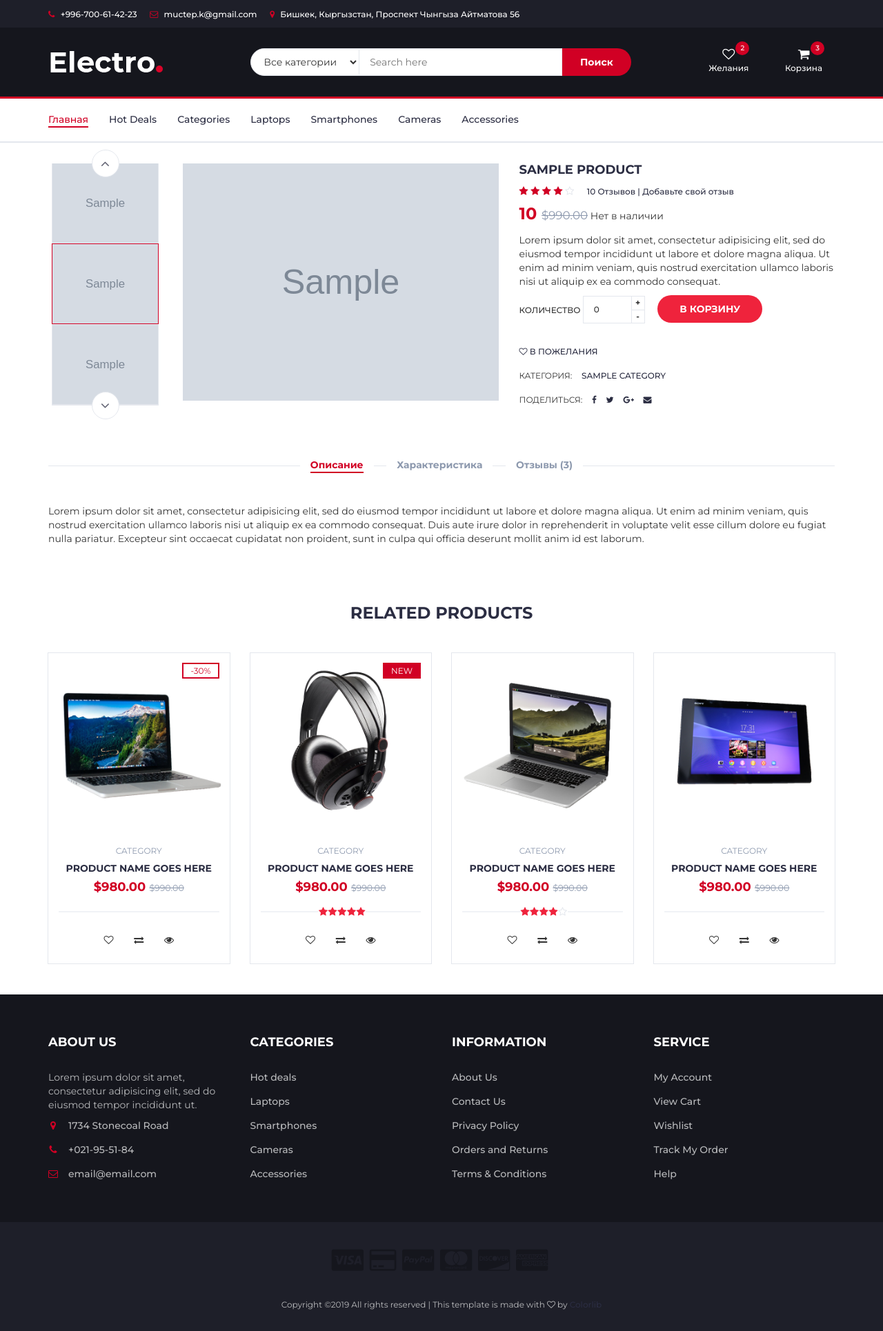
After one commit to MuctepK/shop_project, a Django app: a page that uses source/webapp/templates/product.html in a window 1280 px wide. The commit adds this page. Shown: the whole page at 69% size. Run offline with Django 3.2, Linux system fonts and the light colour scheme; tables that the repository leaves empty hold one stand-in row (values such as "Sample post"); grey boxes marked "Sample" are stand-in pictures; parts of the project's set-up code (start-up, migrations or seed data) failed here and were passed over; some libraries are stand-ins or nearby versions.

Commit message:
Добавлен детальный просмотр товара

```diff
--- a/source/webapp/models.py
+++ b/source/webapp/models.py
@@ -18,6 +18,9 @@ class Product(models.Model):
 
     def main_image(self):
         return self.images.all().first().image
+
+    def get_images(self):
+        return [item.image for item in self.images.all()]
 
     def __str__(self):
         return self.name
--- /dev/null
+++ b/source/webapp/templates/product.html
@@ -0,0 +1,468 @@
+{% extends 'base.html' %}
+{% block content %}
+	<!-- SECTION -->
+		<div class="section">
+			<!-- container -->
+			<div class="container">
+				<!-- row -->
+				<div class="row">
+					<!-- Product main img -->
+					<div class="col-md-5 col-md-push-2">
+						<div id="product-main-img">
+							<div class="product-preview">
+								<img src="{{product.get_images.0}}" alt="">
+							</div>
+
+							<div class="product-preview">
+								<img src="{{ product.get_images.1 }}" alt="">
+							</div>
+
+							<div class="product-preview">
+								<img src="{{product.get_images.2}}" alt="">
+							</div>
+
+							<div class="product-preview">
+								<img src="{{product.get_images.3}}" alt="">
+							</div>
+						</div>
+					</div>
+					<!-- /Product main img -->
+
+					<!-- Product thumb imgs -->
+					<div class="col-md-2  col-md-pull-5">
+						<div id="product-imgs">
+							<div class="product-preview">
+								<img src="{{product.get_images.0}}" alt="">
+							</div>
+
+							<div class="product-preview">
+								<img src="{{product.get_images.0}}" alt="">
+							</div>
+
+							<div class="product-preview">
+								<img src="{{product.get_images.0}}" alt="">
+							</div>
+
+							<div class="product-preview">
+								<img src="{{product.get_images.0}}" alt="">
+							</div>
+						</div>
+					</div>
+					<!-- /Product thumb imgs -->
+
+					<!-- Product details -->
+					<div class="col-md-5">
+						<div class="product-details">
+							<h2 class="product-name">{{product.name}}</h2>
+							<div>
+								<div class="product-rating">
+									<i class="fa fa-star"></i>
+									<i class="fa fa-star"></i>
+									<i class="fa fa-star"></i>
+									<i class="fa fa-star"></i>
+									<i class="fa fa-star-o"></i>
+								</div>
+								<a class="review-link" href="#">10 Отзывов | Добавьте свой отзыв</a>
+							</div>
+							<div>
+								<h3 class="product-price">{{product.price}} <del class="product-old-price">$990.00</del></h3>
+                                {% if product.in_stock %}
+								<span class="product-available">В наличии</span>
+                                {% else %}
+                                <span class="product-inavailable">Нет в наличии</span>
+                                {% endif %}
+							</div>
+							<p>Lorem ipsum dolor sit amet, consectetur adipisicing elit, sed do eiusmod tempor incididunt ut labore et dolore magna aliqua. Ut enim ad minim veniam, quis nostrud exercitation ullamco laboris nisi ut aliquip ex ea commodo consequat.</p>
+
+
+
+							<div class="add-to-cart">
+								<div class="qty-label">
+									Количество
+									<div class="input-number">
+										<input type="number" value="0">
+										<span class="qty-up">+</span>
+										<span class="qty-down">-</span>
+									</div>
+								</div>
+								<button class="add-to-cart-btn"><i class="fa fa-shopping-cart"></i> В корзину</button>
+							</div>
+
+							<ul class="product-btns">
+								<li><a href="#"><i class="fa fa-heart-o"></i> В пожелания</a></li>
+							</ul>
+
+							<ul class="product-links">
+								<li>Категория:</li>
+								<li><a href="#">{{ product.category }}</a></li>
+							</ul>
+
+							<ul class="product-links">
+								<li>Поделиться:</li>
+								<li><a href="#"><i class="fa fa-facebook"></i></a></li>
+								<li><a href="#"><i class="fa fa-twitter"></i></a></li>
+								<li><a href="#"><i class="fa fa-google-plus"></i></a></li>
+								<li><a href="#"><i class="fa fa-envelope"></i></a></li>
+							</ul>
+
+						</div>
+					</div>
+					<!-- /Product details -->
+
+					<!-- Product tab -->
+					<div class="col-md-12">
+						<div id="product-tab">
+							<!-- product tab nav -->
+							<ul class="tab-nav">
+								<li class="active"><a data-toggle="tab" href="#tab1">Описание</a></li>
+								<li><a data-toggle="tab" href="#tab2">Характеристика</a></li>
+								<li><a data-toggle="tab" href="#tab3">Отзывы (3)</a></li>
+							</ul>
+							<!-- /product tab nav -->
+
+							<!-- product tab content -->
+							<div class="tab-content">
+								<!-- tab1  -->
+								<div id="tab1" class="tab-pane fade in active">
+									<div class="row">
+										<div class="col-md-12">
+											<p>Lorem ipsum dolor sit amet, consectetur adipisicing elit, sed do eiusmod tempor incididunt ut labore et dolore magna aliqua. Ut enim ad minim veniam, quis nostrud exercitation ullamco laboris nisi ut aliquip ex ea commodo consequat. Duis aute irure dolor in reprehenderit in voluptate velit esse cillum dolore eu fugiat nulla pariatur. Excepteur sint occaecat cupidatat non proident, sunt in culpa qui officia deserunt mollit anim id est laborum.</p>
+										</div>
+									</div>
+								</div>
+								<!-- /tab1  -->
+
+								<!-- tab2  -->
+								<div id="tab2" class="tab-pane fade in">
+									<div class="row">
+										<div class="col-md-12">
+											<p>Lorem ipsum dolor sit amet, consectetur adipisicing elit, sed do eiusmod tempor incididunt ut labore et dolore magna aliqua. Ut enim ad minim veniam, quis nostrud exercitation ullamco laboris nisi ut aliquip ex ea commodo consequat. Duis aute irure dolor in reprehenderit in voluptate velit esse cillum dolore eu fugiat nulla pariatur. Excepteur sint occaecat cupidatat non proident, sunt in culpa qui officia deserunt mollit anim id est laborum.</p>
+										</div>
+									</div>
+								</div>
+								<!-- /tab2  -->
+
+								<!-- tab3  -->
+								<div id="tab3" class="tab-pane fade in">
+									<div class="row">
+										<!-- Rating -->
+										<div class="col-md-3">
+											<div id="rating">
+												<div class="rating-avg">
+													<span>4.5</span>
+													<div class="rating-stars">
+														<i class="fa fa-star"></i>
+														<i class="fa fa-star"></i>
+														<i class="fa fa-star"></i>
+														<i class="fa fa-star"></i>
+														<i class="fa fa-star-o"></i>
+													</div>
+												</div>
+												<ul class="rating">
+													<li>
+														<div class="rating-stars">
+															<i class="fa fa-star"></i>
+															<i class="fa fa-star"></i>
+															<i class="fa fa-star"></i>
+															<i class="fa fa-star"></i>
+															<i class="fa fa-star"></i>
+														</div>
+														<div class="rating-progress">
+															<div style="width: 80%;"></div>
+														</div>
+														<span class="sum">3</span>
+													</li>
+													<li>
+														<div class="rating-stars">
+															<i class="fa fa-star"></i>
+															<i class="fa fa-star"></i>
+															<i class="fa fa-star"></i>
+															<i class="fa fa-star"></i>
+															<i class="fa fa-star-o"></i>
+														</div>
+														<div class="rating-progress">
+															<div style="width: 60%;"></div>
+														</div>
+														<span class="sum">2</span>
+													</li>
+													<li>
+														<div class="rating-stars">
+															<i class="fa fa-star"></i>
+															<i class="fa fa-star"></i>
+															<i class="fa fa-star"></i>
+															<i class="fa fa-star-o"></i>
+															<i class="fa fa-star-o"></i>
+														</div>
+														<div class="rating-progress">
+															<div></div>
+														</div>
+														<span class="sum">0</span>
+													</li>
+													<li>
+														<div class="rating-stars">
+															<i class="fa fa-star"></i>
+															<i class="fa fa-star"></i>
+															<i class="fa fa-star-o"></i>
+															<i class="fa fa-star-o"></i>
+															<i class="fa fa-star-o"></i>
+														</div>
+														<div class="rating-progress">
+															<div></div>
+														</div>
+														<span class="sum">0</span>
+													</li>
+													<li>
+														<div class="rating-stars">
+															<i class="fa fa-star"></i>
+															<i class="fa fa-star-o"></i>
+															<i class="fa fa-star-o"></i>
+															<i class="fa fa-star-o"></i>
+															<i class="fa fa-star-o"></i>
+														</div>
+														<div class="rating-progress">
+															<div></div>
+														</div>
+														<span class="sum">0</span>
+													</li>
+												</ul>
+											</div>
+										</div>
+										<!-- /Rating -->
+
+										<!-- Reviews -->
+										<div class="col-md-6">
+											<div id="reviews">
+												<ul class="reviews">
+													<li>
+														<div class="review-heading">
+															<h5 class="name">John</h5>
+															<p class="date">27 DEC 2018, 8:0 PM</p>
+															<div class="review-rating">
+																<i class="fa fa-star"></i>
+																<i class="fa fa-star"></i>
+																<i class="fa fa-star"></i>
+																<i class="fa fa-star"></i>
+																<i class="fa fa-star-o empty"></i>
+															</div>
+														</div>
+														<div class="review-body">
+															<p>Lorem ipsum dolor sit amet, consectetur adipisicing elit, sed do eiusmod tempor incididunt ut labore et dolore magna aliqua</p>
+														</div>
+													</li>
+													<li>
+														<div class="review-heading">
+															<h5 class="name">John</h5>
+															<p class="date">27 DEC 2018, 8:0 PM</p>
+															<div class="review-rating">
+																<i class="fa fa-star"></i>
+																<i class="fa fa-star"></i>
+																<i class="fa fa-star"></i>
+																<i class="fa fa-star"></i>
+																<i class="fa fa-star-o empty"></i>
+															</div>
+														</div>
+														<div class="review-body">
+															<p>Lorem ipsum dolor sit amet, consectetur adipisicing elit, sed do eiusmod tempor incididunt ut labore et dolore magna aliqua</p>
+														</div>
+													</li>
+													<li>
+														<div class="review-heading">
+															<h5 class="name">John</h5>
+															<p class="date">27 DEC 2018, 8:0 PM</p>
+															<div class="review-rating">
+																<i class="fa fa-star"></i>
+																<i class="fa fa-star"></i>
+																<i class="fa fa-star"></i>
+																<i class="fa fa-star"></i>
+																<i class="fa fa-star-o empty"></i>
+															</div>
+														</div>
+														<div class="review-body">
+															<p>Lorem ipsum dolor sit amet, consectetur adipisicing elit, sed do eiusmod tempor incididunt ut labore et dolore magna aliqua</p>
+														</div>
+													</li>
+												</ul>
+												<ul class="reviews-pagination">
+													<li class="active">1</li>
+													<li><a href="#">2</a></li>
+													<li><a href="#">3</a></li>
+													<li><a href="#">4</a></li>
+													<li><a href="#"><i class="fa fa-angle-right"></i></a></li>
+												</ul>
+											</div>
+										</div>
+										<!-- /Reviews -->
+
+										<!-- Review Form -->
+										<div class="col-md-3">
+											<div id="review-form">
+												<form class="review-form">
+													<input class="input" type="text" placeholder="Your Name">
+													<input class="input" type="email" placeholder="Your Email">
+													<textarea class="input" placeholder="Your Review"></textarea>
+													<div class="input-rating">
+														<span>Your Rating: </span>
+														<div class="stars">
+															<input id="star5" name="rating" value="5" type="radio"><label for="star5"></label>
+															<input id="star4" name="rating" value="4" type="radio"><label for="star4"></label>
+															<input id="star3" name="rating" value="3" type="radio"><label for="star3"></label>
+															<input id="star2" name="rating" value="2" type="radio"><label for="star2"></label>
+															<input id="star1" name="rating" value="1" type="radio"><label for="star1"></label>
+														</div>
+													</div>
+													<button class="primary-btn">Submit</button>
+												</form>
+											</div>
+										</div>
+										<!-- /Review Form -->
+									</div>
+								</div>
+								<!-- /tab3  -->
+							</div>
+							<!-- /product tab content  -->
+						</div>
+					</div>
+					<!-- /product tab -->
+				</div>
+				<!-- /row -->
+			</div>
+			<!-- /container -->
+		</div>
+		<!-- /SECTION -->
+    <!-- Section -->
+		<div class="section">
+			<!-- container -->
+			<div class="container">
+				<!-- row -->
+				<div class="row">
+
+					<div class="col-md-12">
+						<div class="section-title text-center">
+							<h3 class="title">Related Products</h3>
+						</div>
+					</div>
+
+					<!-- product -->
+					<div class="col-md-3 col-xs-6">
+						<div class="product">
+							<div class="product-img">
+								<img src="./img/product01.png" alt="">
+								<div class="product-label">
+									<span class="sale">-30%</span>
+								</div>
+							</div>
+							<div class="product-body">
+								<p class="product-category">Category</p>
+								<h3 class="product-name"><a href="#">product name goes here</a></h3>
+								<h4 class="product-price">$980.00 <del class="product-old-price">$990.00</del></h4>
+								<div class="product-rating">
+								</div>
+								<div class="product-btns">
+									<button class="add-to-wishlist"><i class="fa fa-heart-o"></i><span class="tooltipp">add to wishlist</span></button>
+									<button class="add-to-compare"><i class="fa fa-exchange"></i><span class="tooltipp">add to compare</span></button>
+									<button class="quick-view"><i class="fa fa-eye"></i><span class="tooltipp">quick view</span></button>
+								</div>
+							</div>
+							<div class="add-to-cart">
+								<button class="add-to-cart-btn"><i class="fa fa-shopping-cart"></i> add to cart</button>
+							</div>
+						</div>
+					</div>
+					<!-- /product -->
+
+					<!-- product -->
+					<div class="col-md-3 col-xs-6">
+						<div class="product">
+							<div class="product-img">
+								<img src="./img/product02.png" alt="">
+								<div class="product-label">
+									<span class="new">NEW</span>
+								</div>
+							</div>
+							<div class="product-body">
+								<p class="product-category">Category</p>
+								<h3 class="product-name"><a href="#">product name goes here</a></h3>
+								<h4 class="product-price">$980.00 <del class="product-old-price">$990.00</del></h4>
+								<div class="product-rating">
+									<i class="fa fa-star"></i>
+									<i class="fa fa-star"></i>
+									<i class="fa fa-star"></i>
+									<i class="fa fa-star"></i>
+									<i class="fa fa-star"></i>
+								</div>
+								<div class="product-btns">
+									<button class="add-to-wishlist"><i class="fa fa-heart-o"></i><span class="tooltipp">add to wishlist</span></button>
+									<button class="add-to-compare"><i class="fa fa-exchange"></i><span class="tooltipp">add to compare</span></button>
+									<button class="quick-view"><i class="fa fa-eye"></i><span class="tooltipp">quick view</span></button>
+								</div>
+							</div>
+							<div class="add-to-cart">
+								<button class="add-to-cart-btn"><i class="fa fa-shopping-cart"></i> add to cart</button>
+							</div>
+						</div>
+					</div>
+					<!-- /product -->
+
+					<div class="clearfix visible-sm visible-xs"></div>
+
+					<!-- product -->
+					<div class="col-md-3 col-xs-6">
+						<div class="product">
+							<div class="product-img">
+								<img src="./img/product03.png" alt="">
+							</div>
+							<div class="product-body">
+								<p class="product-category">Category</p>
+								<h3 class="product-name"><a href="#">product name goes here</a></h3>
+								<h4 class="product-price">$980.00 <del class="product-old-price">$990.00</del></h4>
+								<div class="product-rating">
+									<i class="fa fa-star"></i>
+									<i class="fa fa-star"></i>
+									<i class="fa fa-star"></i>
+									<i class="fa fa-star"></i>
+									<i class="fa fa-star-o"></i>
+								</div>
+								<div class="product-btns">
+									<button class="add-to-wishlist"><i class="fa fa-heart-o"></i><span class="tooltipp">add to wishlist</span></button>
+									<button class="add-to-compare"><i class="fa fa-exchange"></i><span class="tooltipp">add to compare</span></button>
+									<button class="quick-view"><i class="fa fa-eye"></i><span class="tooltipp">quick view</span></button>
+								</div>
+							</div>
+							<div class="add-to-cart">
+								<button class="add-to-cart-btn"><i class="fa fa-shopping-cart"></i> add to cart</button>
+							</div>
+						</div>
+					</div>
+					<!-- /product -->
+
+					<!-- product -->
+					<div class="col-md-3 col-xs-6">
+						<div class="product">
+							<div class="product-img">
+								<img src="./img/product04.png" alt="">
+							</div>
+							<div class="product-body">
+								<p class="product-category">Category</p>
+								<h3 class="product-name"><a href="#">product name goes here</a></h3>
+								<h4 class="product-price">$980.00 <del class="product-old-price">$990.00</del></h4>
+								<div class="product-rating">
+								</div>
+								<div class="product-btns">
+									<button class="add-to-wishlist"><i class="fa fa-heart-o"></i><span class="tooltipp">add to wishlist</span></button>
+									<button class="add-to-compare"><i class="fa fa-exchange"></i><span class="tooltipp">add to compare</span></button>
+									<button class="quick-view"><i class="fa fa-eye"></i><span class="tooltipp">quick view</span></button>
+								</div>
+							</div>
+							<div class="add-to-cart">
+								<button class="add-to-cart-btn"><i class="fa fa-shopping-cart"></i> add to cart</button>
+							</div>
+						</div>
+					</div>
+					<!-- /product -->
+
+				</div>
+				<!-- /row -->
+			</div>
+			<!-- /container -->
+		</div>
+{% endblock %}
--- a/source/webapp/templates/product_list.html
+++ b/source/webapp/templates/product_list.html
@@ -4,7 +4,7 @@
     </div>
     <div class="product-body">
         <p class="product-category">{{product.category}}</p>
-        <h3 class="product-name"><a href="#">{{ product.name }}</a></h3>
+        <h3 class="product-name"><a href="{% url 'webapp:product_detail' product.slug %}">{{ product.name }}</a></h3>
         <h4 class="product-price">{{product.price}} <del class="product-old-price">$990.00</del></h4>
         <div class="product-rating">
             <i class="fa fa-star"></i>
--- a/source/webapp/urls.py
+++ b/source/webapp/urls.py
@@ -1,8 +1,9 @@
 from django.urls import path
 
-from webapp.views import ProductListView
+from webapp.views import ProductListView, ProductDetailView
 
 app_name = 'webapp'
 urlpatterns = [
-    path('', ProductListView.as_view(), name='index')
+    path('', ProductListView.as_view(), name='index'),
+    path('product/<slug:the_slug>', ProductDetailView.as_view(), name='product_detail')
 ]
--- a/source/webapp/views.py
+++ b/source/webapp/views.py
@@ -1,5 +1,5 @@
 from django.shortcuts import render
-from django.views.generic import ListView
+from django.views.generic import ListView, DetailView
 
 from webapp.models import Product
 
@@ -8,3 +8,11 @@ class ProductListView(ListView):
     template_name = 'index.html'
     model = Product
     context_object_name = 'products'
+
+
+class ProductDetailView(DetailView):
+    template_name = 'product.html'
+    model = Product
+    slug_field = 'slug'
+    slug_url_kwarg = 'the_slug'
+    context_object_name = 'product'
```
